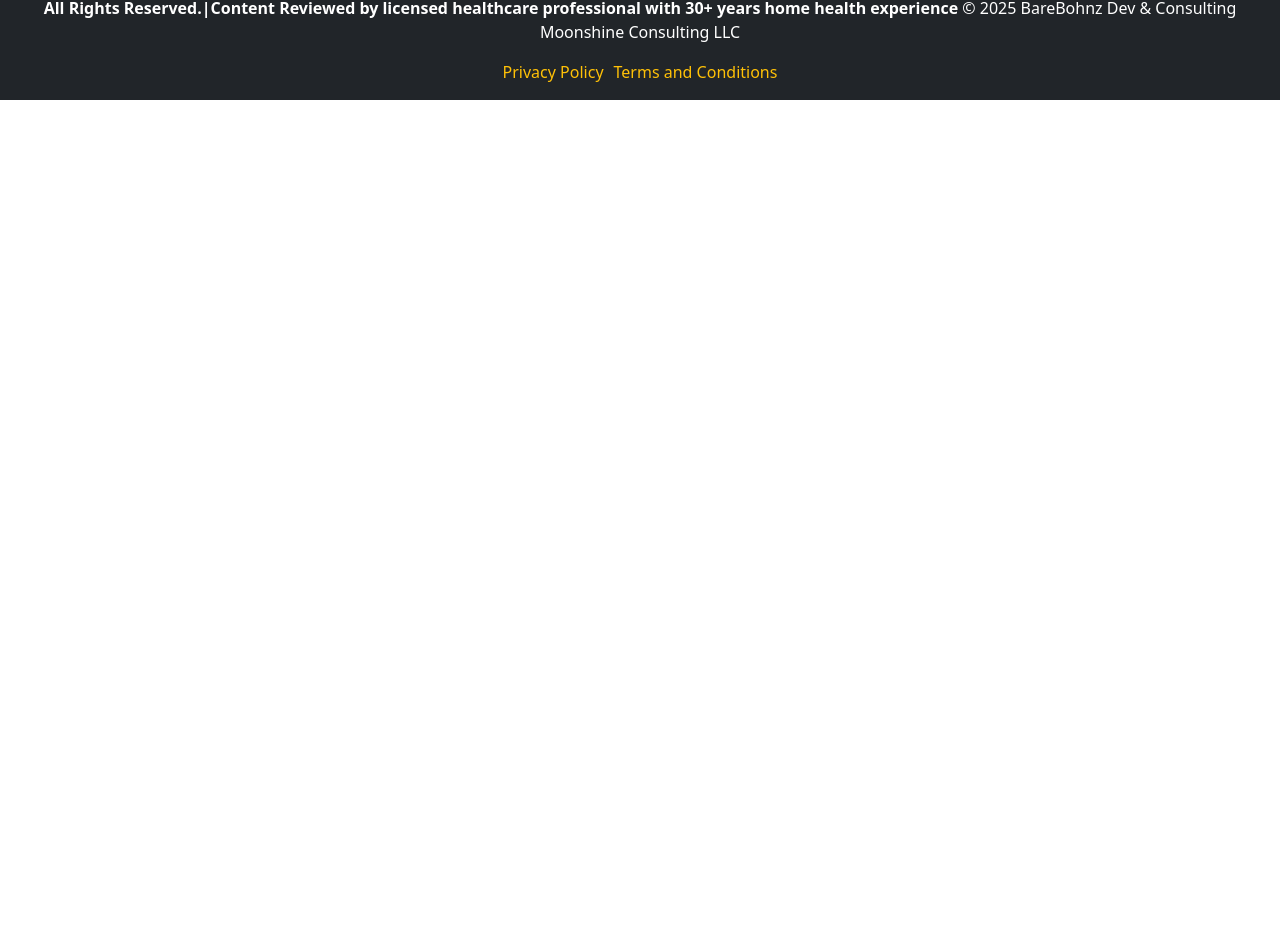
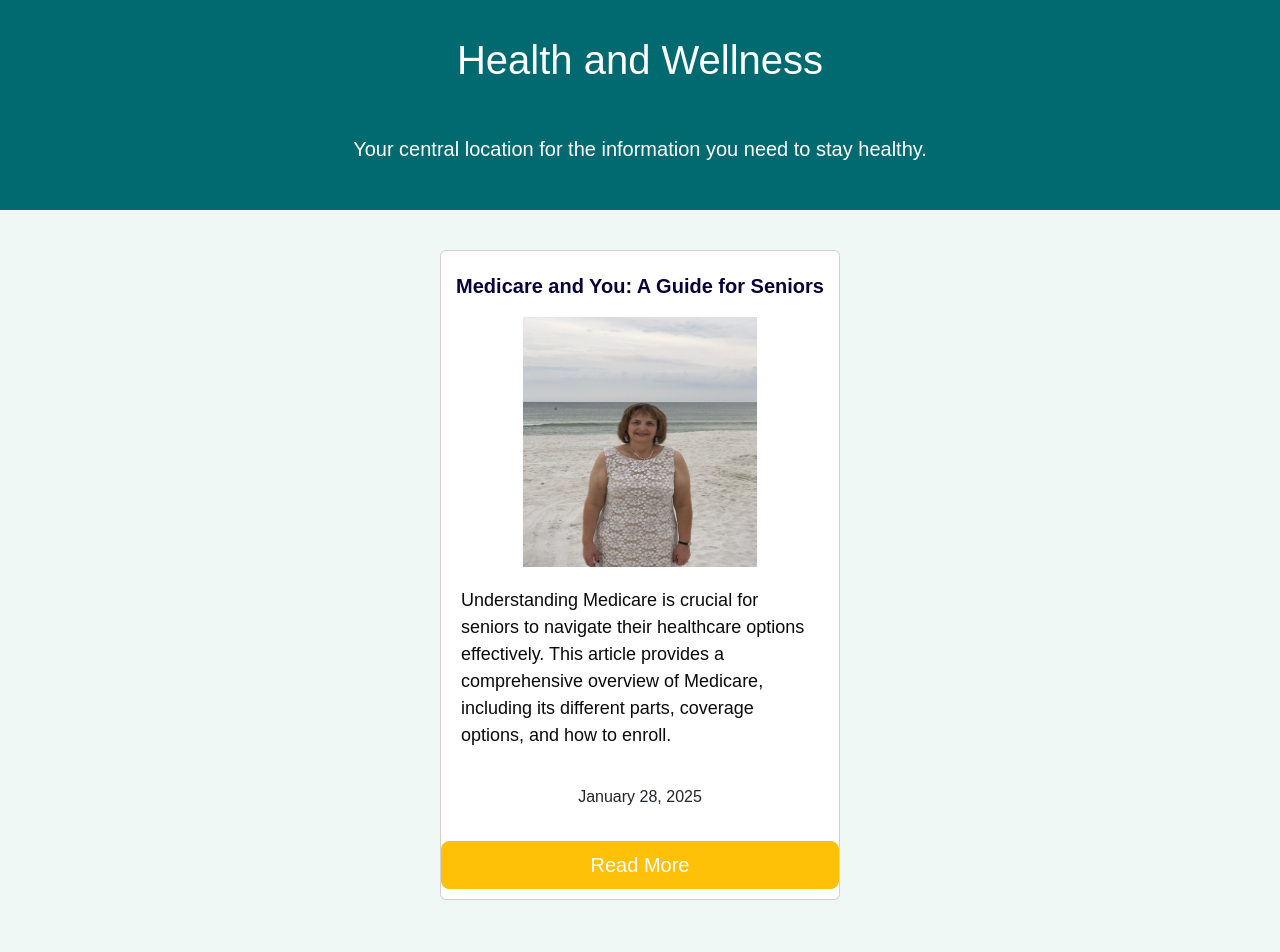
Before and after one commit to brandonbohn/Moonshineconsulting, a React (Create React App) app: page /healthandwellness in a window 1280 px wide. Shown: the part 210-1162 px from the top of the page. Before the commit the page ends 800 px from the top, so only its background shows below. Built offline with nearby package versions, Linux system fonts and the light colour scheme.

Commit message:
#healthandwellnessupdate

```diff
--- a/src/App.tsx
+++ b/src/App.tsx
@@ -3,7 +3,7 @@ import ContactUs from './Pages/contactus.tsx';
 import Blog from './Pages/mainblog.tsx';
 import Footer from './Utilities/Footer.tsx';
 import Header from './Utilities/header.tsx';
-import HealthandWellness from './Pages/healthandwelness.tsx';
+import HealthandWellness from './Pages/healthandwellness.tsx';
 import MoonshinesCorner from './Pages/moonshinescorner.tsx';
 import PrivacyPolicy from './Pages/privacypolicy.tsx';
 import TermsAndConditions from './Pages/termsandconditions.tsx';
@@ -23,7 +23,7 @@ function App() {
          <Route path="/" element={<Homepage/>}/>
          <Route path="/registration" element={<ContactUs/>}/>
          <Route path="/mainblog" element={<Blog/>}/>
-         <Route path="/healthandwelness" element={<HealthandWellness/>}/>
+         <Route path="/healthandwellness" element={<HealthandWellness/>}/>
          <Route path="/moonshinescorner" element={<MoonshinesCorner/>}/>
          <Route path="/termsandconditions" element={<TermsAndConditions/>}/>
          <Route path="/privacypolicy" element={<PrivacyPolicy/>}/>
--- a/src/Pages/Homepage.tsx
+++ b/src/Pages/Homepage.tsx
@@ -1,7 +1,7 @@
 import React from 'react'
 import 'bootstrap/dist/css/bootstrap.min.css';
 import '../homepage.css';
-import  ProductComponent from '../components/blogcomponentengine.tsx';
+import  ProductComponent from '../components/productgenerator.tsx';
 
 export const Homepage = () => {
   return (
@@ -225,7 +225,7 @@ export const Homepage = () => {
               <p className="mb-2" style={{ fontSize: "0.9rem" }}>
                 Expert tips from a Nurse that has used her compassion to get families and seniors through tough times as they transition throughout their later life.
               </p>
-              <a href="./healthandwelness" className="btn btn-warning btn-sm">Read More</a>
+              <a href="./healthandwellness" className="btn btn-warning btn-sm">Read More</a>
             </div>
           </div>
           <div className="blog-card-responsive" style={{ width: "400px", height: "300px" }}>
@@ -235,12 +235,13 @@ export const Homepage = () => {
                 Personalized recommendations on how to get rehabilitated and back to living life to your fullest, or living your best life with your needs in mind.
               </p>
               <a
-                href="./healthandwelness"
+                href="./healthandwellness"
                 className="btn btn-warning btn-sm"
               >
                 Read More
               </a>
             </div>
+            {/*   */}
           </div>
           <div className="blog-card-responsive" style={{ width: "400px", height: "300px" }}>
             <div className="card h-100 w-100 d-flex flex-column justify-content-center align-items-center">
--- a/src/Pages/healthandwelness.tsx
+++ b/src/Pages/healthandwellness.tsx
@@ -2,8 +2,8 @@ import React from 'react';
 import BlogComponent from '../components/blogcomponentengine.tsx';
 function RehabSolutions() {
   return (
-        <div style={{ fontFamily: "sans-serif", background: "#b8860b", minHeight: "100vh" }}>
-            <header style={{ background: "#2d5a2d", padding: "30px", textAlign: "center" }}>
+        <div style={{ fontFamily: "sans-serif", background: "#f0f8f5", minHeight: "100vh" }}>
+            <header style={{ background: "#006a70", padding: "30px", textAlign: "center" }}>
                 <h1 style={{ margin:"30px", padding:"20px", fontSize: "2.5rem", color: "#ffffff" }}>Health and Wellness</h1>
                 <p style={{ fontSize: "1.25rem", color: "#ffffff" }}>
                     Your central location for the information you need to stay healthy.
@@ -14,7 +14,7 @@ function RehabSolutions() {
                 <section>
 
                      <div>
-                    <BlogComponent id={4} />
+                    <BlogComponent id={2} />
                 </div>
                 </section>
             </main>
--- a/src/components/productgenerator.tsx
+++ b/src/components/productgenerator.tsx
@@ -15,11 +15,12 @@ type ProductEntry = {
 };
 
 export const ProductComponent = ({ productid }: ProductComponentProps) => {
-	let entries: ProductEntry[] = [];
+	let entries: ProductEntry[] = ProductData || [];
 	if (productid !== undefined) {
 		const entry = ProductData.find(product => product.productid === productid);
 		if (entry) entries = [{ ...entry, imageUrl: entry.photo }];
 	}
+    const Productentry= ProductData?.find(product => product.productid === productid);
 	if (entries.length === 0) {
 		return <div>No product entries found.</div>;
 	}
```
